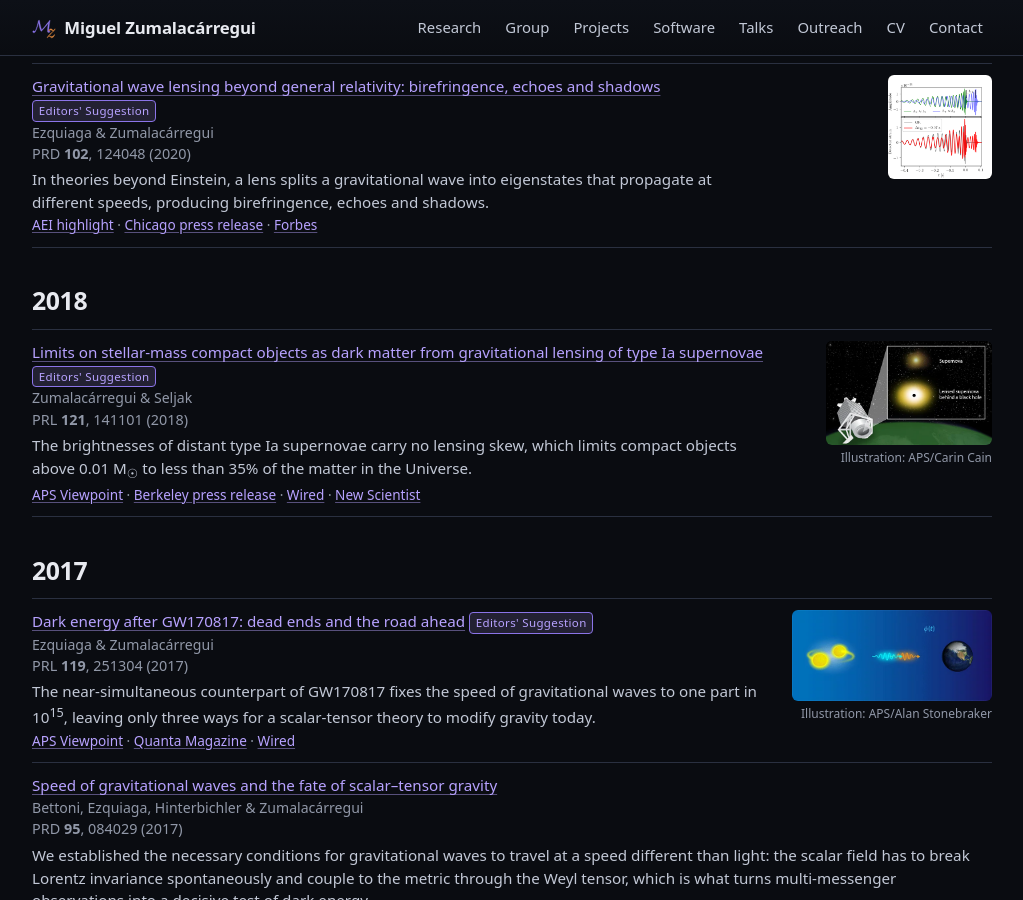
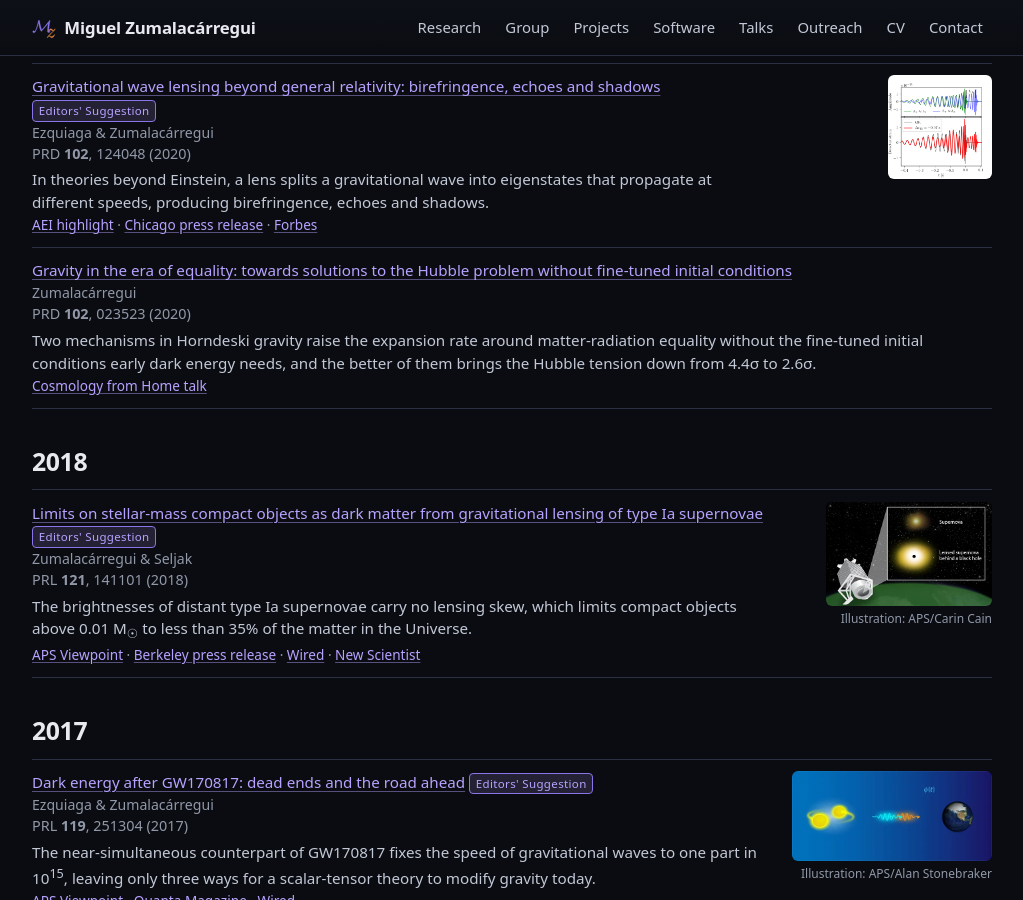
Before and after one commit to miguelzuma/miguelzuma.github.io, a Jekyll site: the page built from results.html, in a window 1280 px wide and 900 px high, scrolled down 1644 px. Shown: the whole window, without its empty margins (128-1151 px from the left). Built offline with Jekyll 4.4.1, drawn with Linux system fonts in a browser that asks for light colours.

Commit message:
Featured works: Gravity in the era of equality
The sole-authored PRD on the Hubble problem, which research.html already
carries in the model-building card and the archive did not have. It sits above
the lensing paper of the same year and carries the Cosmology from Home talk,
the only link the paper has.

Co-Authored-By: Claude Opus 5 (1M context) <noreply@anthropic.com>

```diff
--- a/_data/results.yml
+++ b/_data/results.yml
@@ -287,6 +287,22 @@
     height: 800
     alt: "Two panels: the two polarizations of a lensed gravitational wave arriving with a relative delay, and the detector strain that results, offset from the waveform general relativity predicts."
 
+- id: gravity-at-equality
+  date: 2020-07-14
+  title: "Gravity in the era of equality"
+  full_title: "Gravity in the era of equality: towards solutions to the Hubble problem without fine-tuned initial conditions"
+  url: "https://journals.aps.org/prd/abstract/10.1103/PhysRevD.102.023523"
+  authors: "Zumalacárregui"
+  reference: "PRD <strong>102</strong>, 023523 (2020)"
+  blurb: >-
+    Two mechanisms in Horndeski gravity raise the expansion rate around
+    matter-radiation equality without the fine-tuned initial conditions early
+    dark energy needs, and the better of them brings the Hubble tension down
+    from 4.4&sigma; to 2.6&sigma;.
+  links:
+    - text: "Cosmology from Home talk"
+      url: "https://youtu.be/MHcLT31gaYQ"
+
 - id: pbh-sne
   date: 2018-10-01
   title: "Compact objects as dark matter, from lensed supernovae"
```
